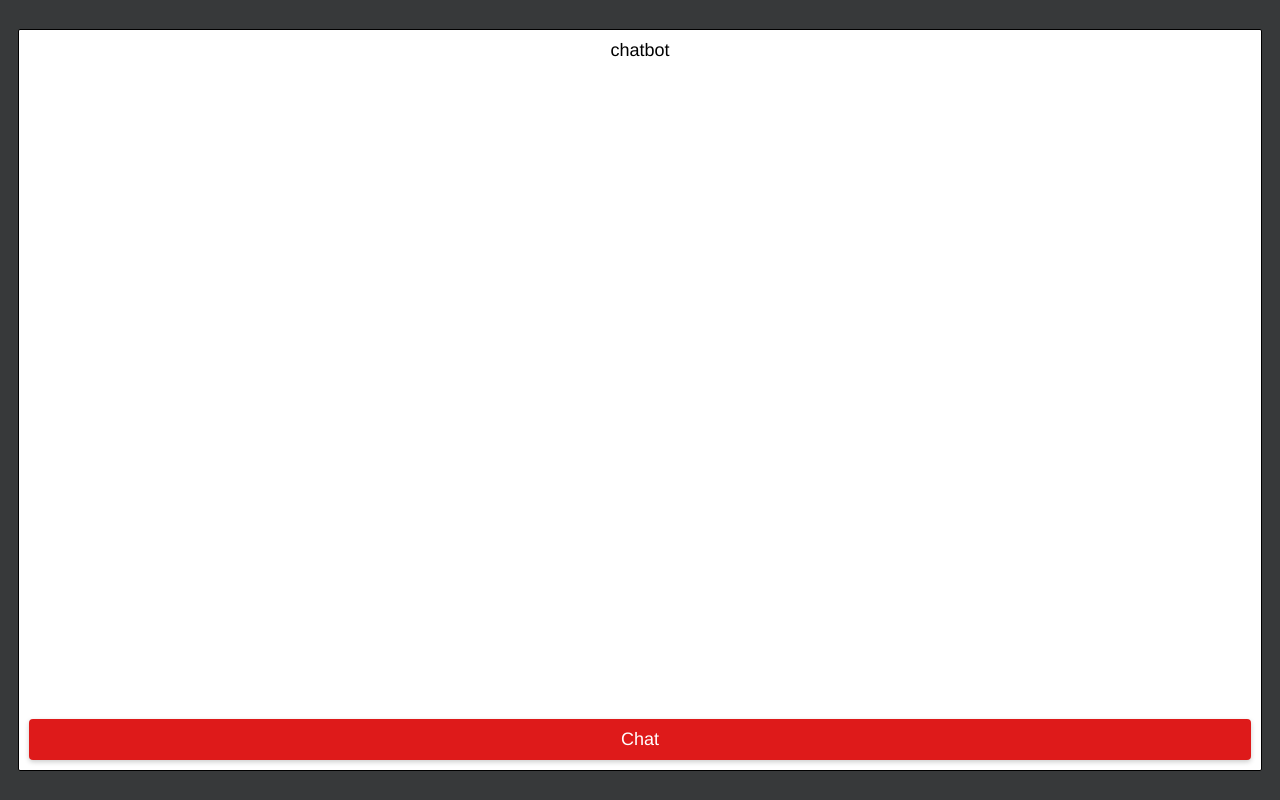
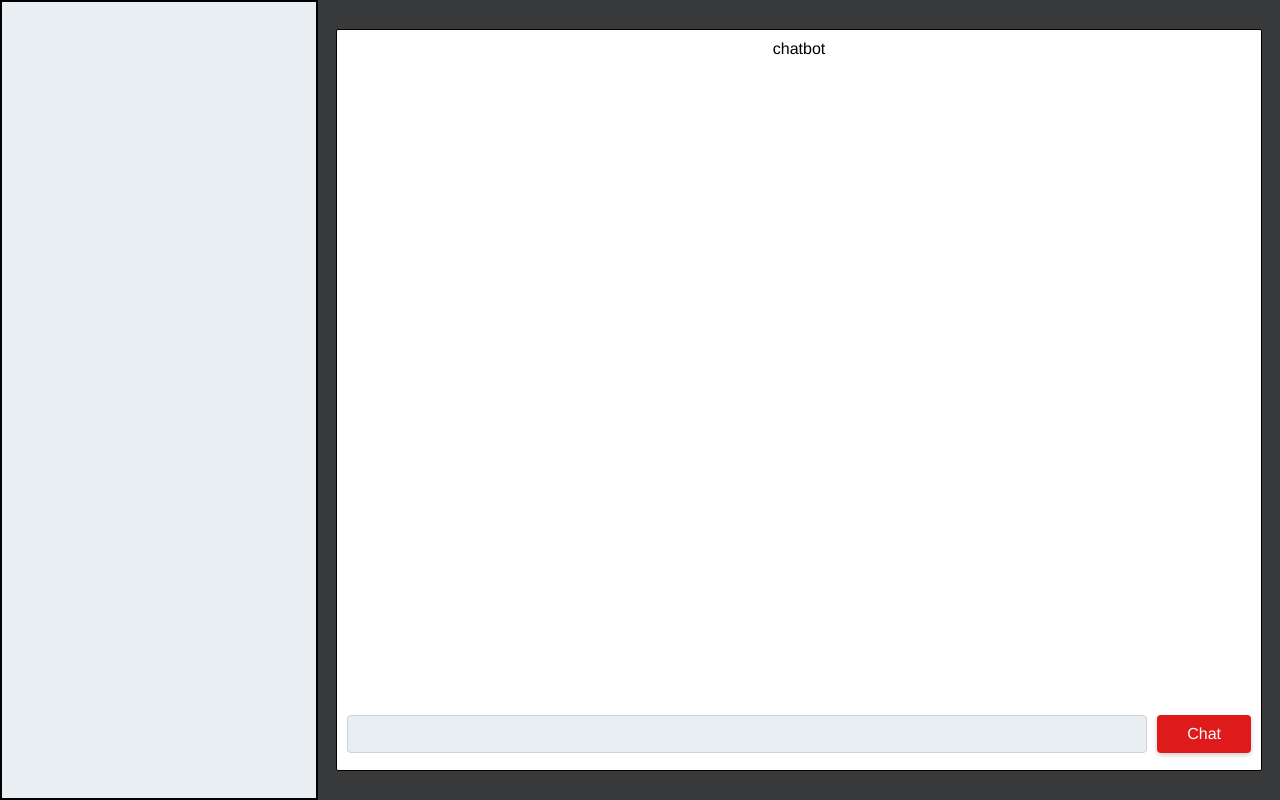
Before and after one commit to anastassia-b/imessage-chatbot, a React (Create React App) app in the folder rnn-frontend/: page / in a window 1280 px wide. Built offline with nearby package versions, Linux system fonts and the light colour scheme.

Commit message:
Add loading bubble

```diff
--- a/rnn-frontend/src/App.js
+++ b/rnn-frontend/src/App.js
@@ -6,9 +6,11 @@ class App extends Component {
   render() {
     return (
       <div className="app">
-        <header className="app-header">
+        <header className="app-side">
         </header>
-        <Chat />
+        <main className="app-main">
+          <Chat />
+        </main>
       </div>
     );
   }
--- a/rnn-frontend/src/components/Chat.js
+++ b/rnn-frontend/src/components/Chat.js
@@ -9,18 +9,14 @@ class Chat extends React.Component {
     this.scrollDown = this.scrollDown.bind(this);
     this.submitMessage = this.submitMessage.bind(this);
     this.handleChange = this.handleChange.bind(this);
+    this.addMessage = this.addMessage.bind(this);
+    this.loading = this.loading.bind(this);
 
-    this.state = { 'messages': [], currentMessage: "" };
+    this.state = { 'messages': [], currentMessage: "", loading: false };
   }
 
-  async getMessage() {
-    const response = await fetch('http://ec2-52-42-96-48.us-west-2.compute.amazonaws.com/message');
-    const message = await response.text();
-    const formatMessage = ["ai", message]
-    await this.setState((prevState, props) => {
-      prevState['messages'].push(formatMessage);
-      return { 'messages': prevState['messages']}
-    });
+  handleChange(e) {
+    this.setState({ currentMessage: e.target.value });
   }
 
   messageList() {
@@ -43,20 +39,40 @@ class Chat extends React.Component {
     e.preventDefault();
     const yourMessage = "You: " + this.state.currentMessage;
     const formatMessage = ["you", yourMessage];
-    this.setState((prevState, props) => {
-      prevState['messages'].push(formatMessage);
-      return { 'messages': prevState['messages'], currentMessage: "" }
-    });
+    this.addMessage(formatMessage);
     this.getMessage();
   }
 
-  handleChange(e) {
-    this.setState({ currentMessage: e.target.value });
+  async getMessage() {
+    // const response = await fetch('http://ec2-52-42-96-48.us-west-2.compute.amazonaws.com/message');
+    this.setState({ loading: true })
+    const response = await fetch('http://127.0.0.1:5000/message');
+    const message = await response.text();
+    const messageList = message.split("\n").slice(1, -1);
+    let formatMessage;
+
+    messageList.forEach((msg, idx) => {
+      if (msg === "") { return; }
+      formatMessage = ["ai", msg];
+      this.addMessage(formatMessage);
+    })
+  }
+
+  addMessage(formatMessage) {
+    this.setState((prevState, props) => {
+      prevState['messages'].push(formatMessage);
+      return { 'messages': prevState['messages'], currentMessage: "", loading: false }
+    });
+  }
+
+  loading() {
+    if (this.state.loading) {
+      return <li id="ai-loading">. . .</li>
+    }
   }
 
   render() {
     return (
-      <main className="app-main">
       <div className="app-container">
         <div className="chat-main">
           <h4>chatbot</h4>
@@ -67,6 +83,10 @@ class Chat extends React.Component {
           </div>
         </div>
         <div className="chat-bottom">
+          <div className="loading">
+            {this.loading()}
+          </div>
+          <div className="input-area">
             <form onSubmit={(e) => this.submitMessage(e)}>
               <label>
                 <input
@@ -79,7 +99,7 @@ class Chat extends React.Component {
             <button onClick={this.getMessage}>Chat</button>
           </div>
         </div>
-      </main>
+      </div>
     );
   }
 }
--- a/rnn-frontend/src/stylesheets/app.css
+++ b/rnn-frontend/src/stylesheets/app.css
@@ -45,7 +45,7 @@ body {
   height: 100vh;
   width: 100vw;
   background: #37393A;
-  font-size: 18px; }
+  font-size: 16px; }
   body .app {
     display: flex;
     justify-content: center;
@@ -54,6 +54,8 @@ body {
     align-items: center;
     height: 100vh; }
     body .app .app-side {
+      box-sizing: border-box;
+      border: 2px solid black;
       height: 100vh;
       flex: 1;
       background: #E8EEF2; }
@@ -104,11 +106,20 @@ body {
           flex-direction: column;
           min-height: 45px;
           margin-top: 10px; }
+          body .app .app-main .app-container .chat-bottom .loading #ai-loading {
+            background-color: #ffd9df;
+            padding: 10px 20px;
+            border-radius: 4px;
+            margin-bottom: 10px;
+            width: 30px;
+            max-width: 500px;
+            overflow: hidden; }
           body .app .app-main .app-container .chat-bottom .input-area {
             display: flex;
             justify-content: space-around; }
             body .app .app-main .app-container .chat-bottom .input-area form {
-              width: 95%; }
+              width: 100%;
+              margin-right: 10px; }
               body .app .app-main .app-container .chat-bottom .input-area form input {
                 background: #E8EEF2;
                 height: 100%;
--- a/rnn-frontend/src/stylesheets/app.scss
+++ b/rnn-frontend/src/stylesheets/app.scss
@@ -12,7 +12,7 @@ body {
   height: 100vh;
   width: 100vw;
   background: $dark-grey;
-  font-size: 18px;
+  font-size: 16px;
 
   .app {
     display: flex;
@@ -23,6 +23,8 @@ body {
     height: 100vh;
 
     .app-side {
+      box-sizing: border-box;
+      border: 2px solid black;
       height: 100vh;
       flex: 1;
       background: $input-grey;
@@ -87,6 +89,7 @@ body {
          }
         }
 
+
         .chat-bottom {
           display: flex;
           flex-direction: column;
@@ -95,6 +98,15 @@ body {
 
           .loading {
 
+            #ai-loading {
+              background-color: $pink;
+              padding: 10px 20px;
+              border-radius: 4px;
+              margin-bottom: 10px;
+              width: 30px;
+              max-width: 500px;
+              overflow: hidden;
+            }
           }
 
           .input-area {
@@ -102,7 +114,8 @@ body {
             justify-content: space-around;
 
             form {
-              width: 95%;
+              width: 100%;
+              margin-right: 10px;
 
               input {
                 background: #E8EEF2;
```
Also changed, not shown: 1 other file (tests, documents, lock files or other folders). Lines whose indentation alone changed are shown as unchanged.
